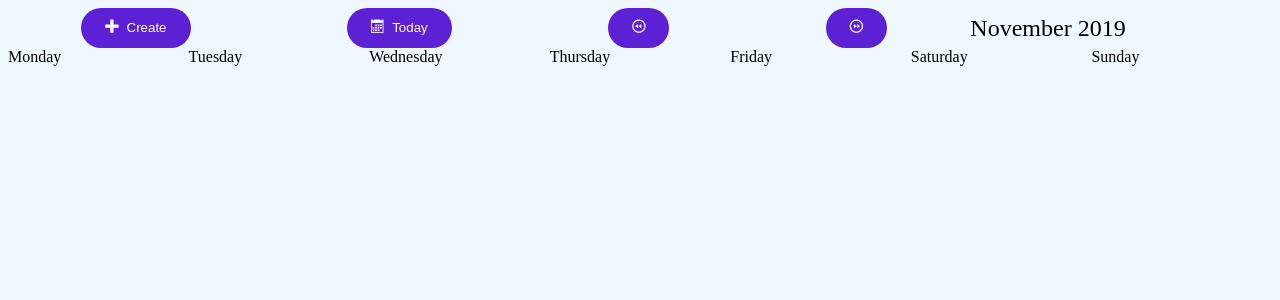
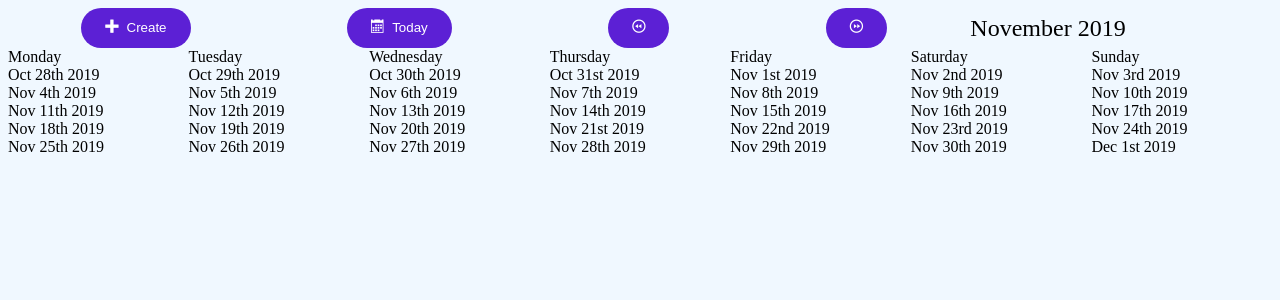
Before and after one commit to tandaraelena/reminder-app, a React (Create React App) app: page / in a window 1280 px wide. Shown: the top 300 px of the page. Built offline with nearby package versions, Linux system fonts and the light colour scheme.

Commit message:
display the days of the month

```diff
--- a/src/component/calendar/calendar.component.jsx
+++ b/src/component/calendar/calendar.component.jsx
@@ -9,12 +9,55 @@
 
   const renderCalendarHeader = () => {
     return weekdays.map(day => (
-      <div>{day}</div>
+      <div key={day}>{day}</div>
     ))
   }
+
+  const renderCalendarBody = () => {
+    return dayList.map(({ date }) => (
+      <div key={date}>{date}</div>
+    ))
+  }
+
+  const firstDayInMonth = moment()
+    .locale('en-gb')
+    .date(1)
+    .hour(0)
+    .minute(0)
+    .second(0);
+
+  const firstDayInCalendar = moment()
+    .locale('en-gb')
+    .date(1)
+    .hour(0)
+    .minute(0)
+    .second(0)
+    .subtract(
+      moment()
+        .locale('en-gb')
+        .date(1)
+        .hour(0)
+        .minute(0)
+        .second(0).weekday() - 1,
+        'd'
+    )
+
+  const firstUnixTime = firstDayInCalendar.unix();
+
+  const dayList = Array
+    .from({length: 35}, (_,key) => key)
+    .map(n => ({
+      time: firstUnixTime*1000 + n*60*60*24*1000
+    }))
+    .map(({ time }) => ({
+      time,
+      date: moment(time).format('MMM Do YYYY')
+    }))
+
   return (
     <StyledCalendar>
       {renderCalendarHeader()}
+      {renderCalendarBody()}
     </StyledCalendar>
   )
 }
```
